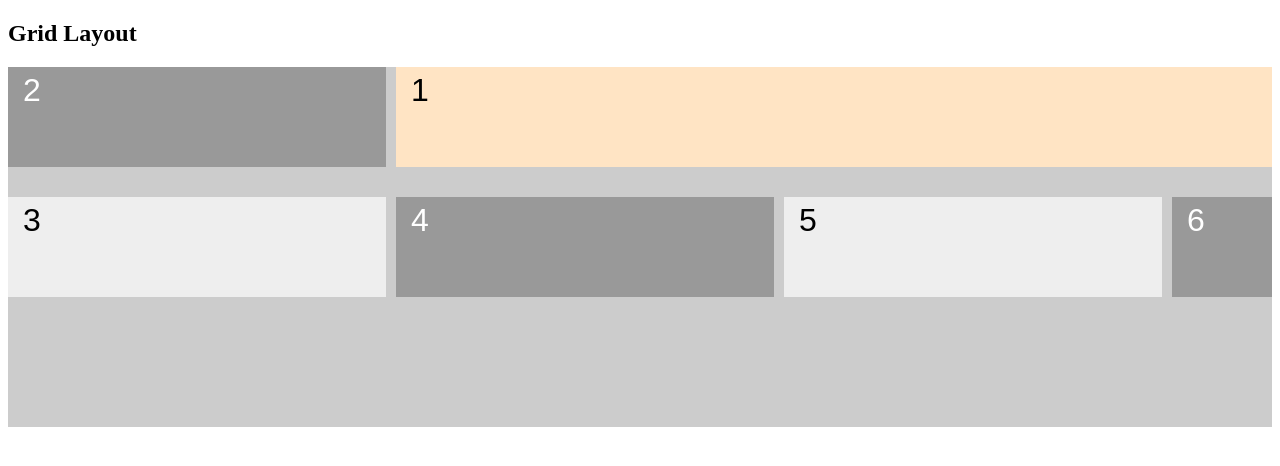
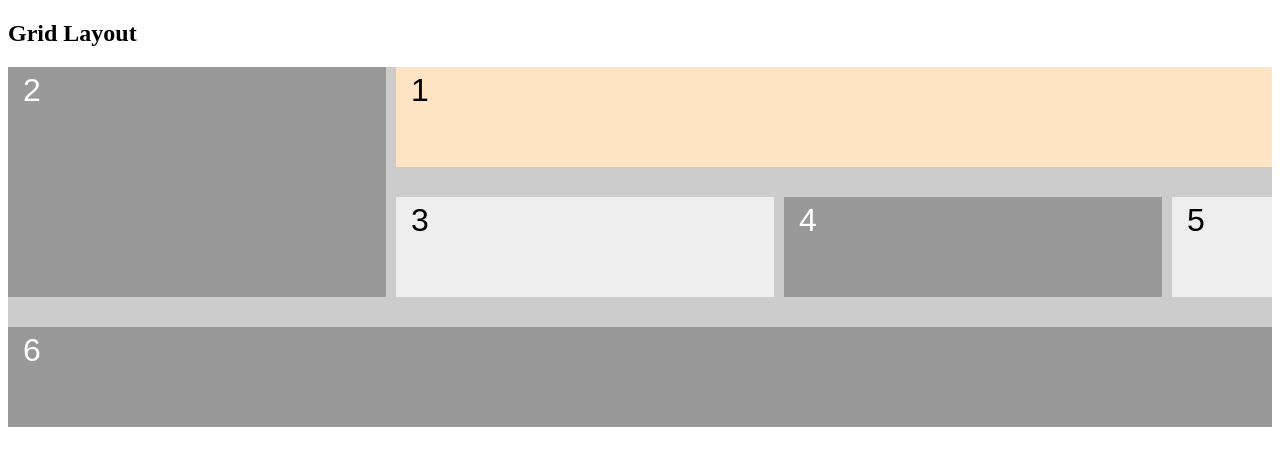
Before and after one commit to edward-mn/learn-web-development, a plain HTML site: page udemy/curso-web-design-html-css-e-javascript/44_grid.html in a window 1280 px wide. Drawn offline with Linux system fonts and the light colour scheme.

Commit message:
Updating my progress in the course
Class number: 139 Position gridItens 2/2 - Done

```diff
--- a/udemy/curso-web-design-html-css-e-javascript/44_grid.html
+++ b/udemy/curso-web-design-html-css-e-javascript/44_grid.html
@@ -50,11 +50,21 @@
             /* grid-row-start: 1;
             grid-row-end: 2; */
             grid-row: 1 / 2; /* Otimizando a alteração da posíção das linhas */
+            /* Começa na linha l vai até o 2 */
             /* grid-column-start: 1;
             grid-column-end: 4; */
-            grid-column: 2 / -1; /* Sempre o -1 será o inicio da linha - Otimizando a alteração da posíção das colunas*/
+            grid-column: 2 / -1; /* Sempre o -1 será o fim da linha - Otimizando a alteração da posíção das colunas*/
+            /* Começa na coluna 2 e vai até o fim */
+          }
 
+          .gridItem:nth-child(2){
+            grid-row: 1 / span 2; /* span - Funciona como se fosse até o 3, ou seja, grid-row: 1 / 3 */
           }
+
+          .gridItem:nth-child(6){
+            grid-column: 1 / -1; /* Coluna 1 até o final */
+          }
+
         </style>
     </head>
     <body>
```
